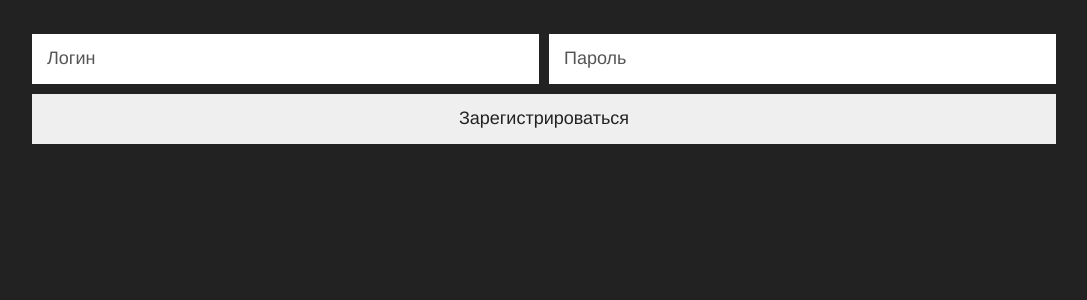
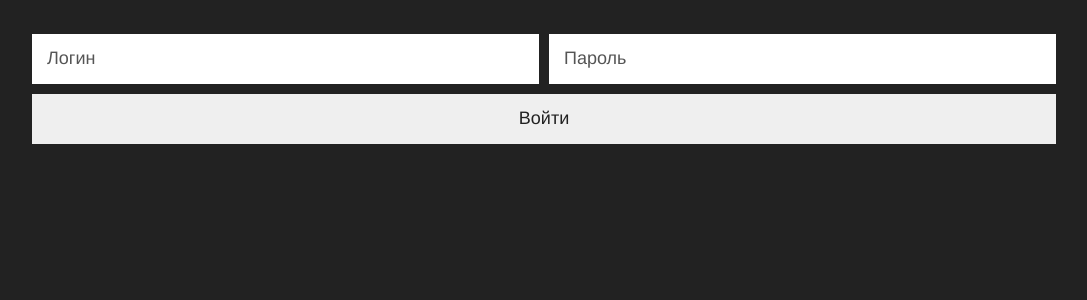
Before and after one commit to EgorLaptev/city-portal, a PHP site: page /sign_in.php in a window 1280 px wide. Shown: the part 231-531 px from the top of the page, without its empty margins (96-1183 px from the left). Run offline with PHP 8.4, Linux system fonts and the light colour scheme.

Commit message:
Minor fix

```diff
--- a/sign_in.php
+++ b/sign_in.php
@@ -42,7 +42,7 @@
   <form class="sign_in" action="core/sign_in.php" method="post">
     <input type="text" name="login" placeholder="Логин" pattern="[A-Za-z]{0,}" required>
     <input type="password" name="password" placeholder="Пароль" required>
-    <input type="submit" name="sign_in" value="Зарегистрироваться" required>
+    <input type="submit" name="sign_in" value="Войти" required>
   </form>
 
   <span class="error"><?php if(isset($_SESSION['log_error'])) echo $_SESSION['log_error'] ?></span>
```
Also changed, not shown: new.php (+2 -5 lines).
